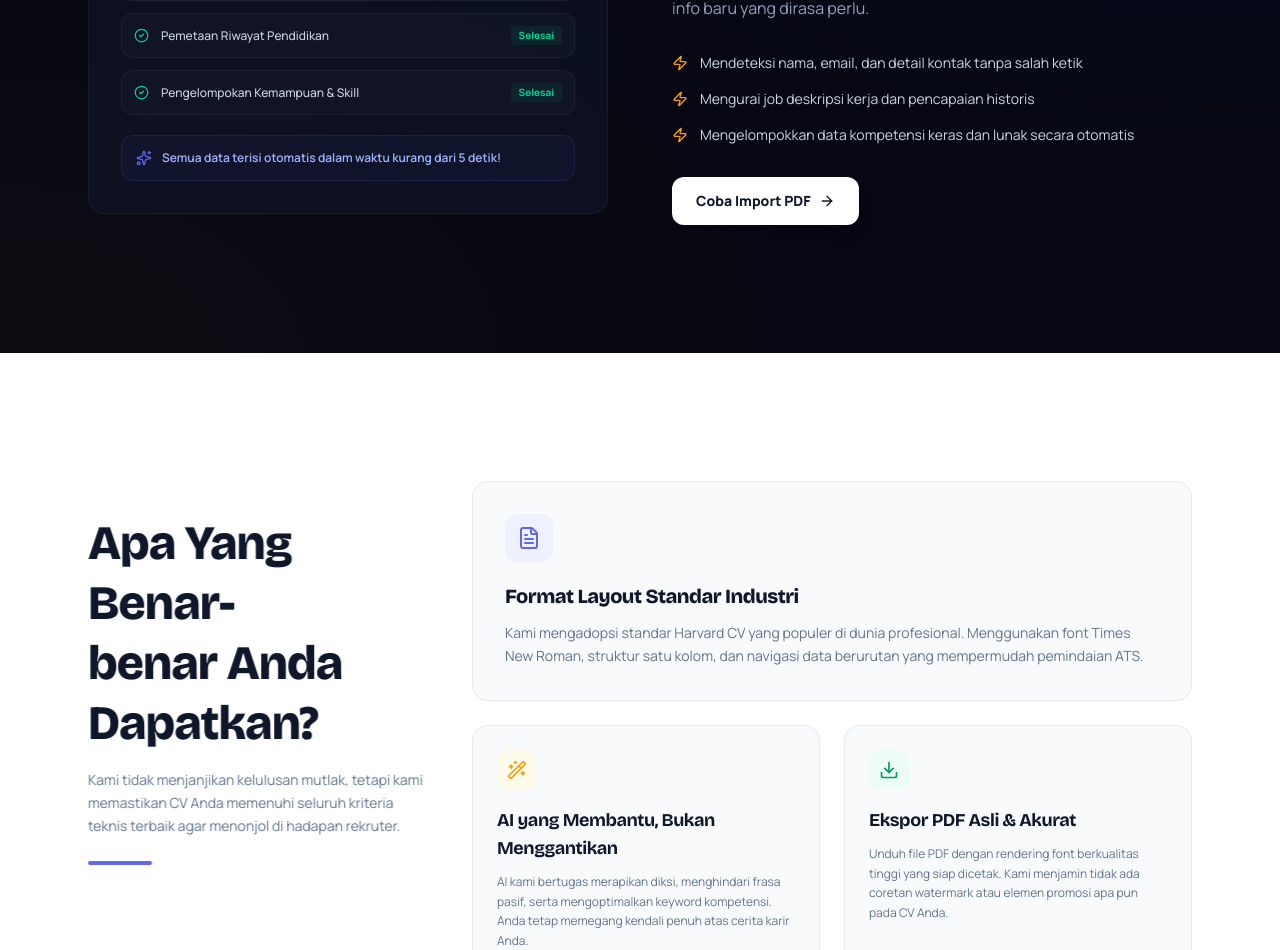
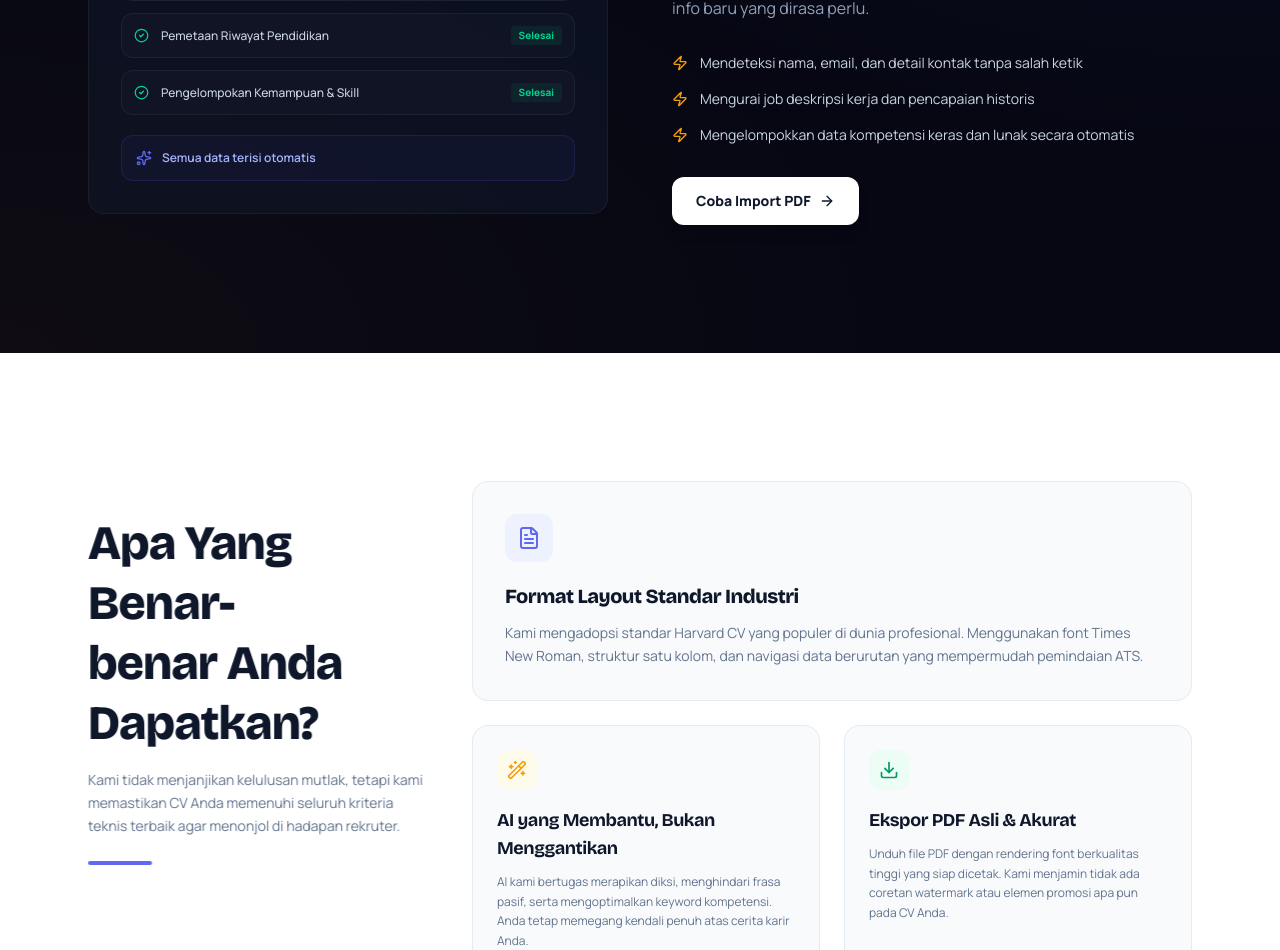
Before and after one commit to dewandaca/cvbuilder, a Next.js app: page / in a window 1280 px wide. Shown: the part 2363-3313 px from the top of the page. Built offline with nearby package versions, Linux system fonts and the light colour scheme.

Commit message:
fix: shorten auto-fill label text on import section

```diff
--- a/src/app/page.tsx
+++ b/src/app/page.tsx
@@ -472,7 +472,7 @@ export default function Home() {
 
             <div className="mt-5 flex items-center gap-2.5 p-3.5 bg-indigo-500/5 border border-indigo-500/15 rounded-xl text-xs text-indigo-300 font-semibold">
               <Sparkles size={16} className="text-brand-primary" />
-              <span>Semua data terisi otomatis dalam waktu kurang dari 5 detik!</span>
+              <span>Semua data terisi otomatis</span>
             </div>
           </div>
 
```
